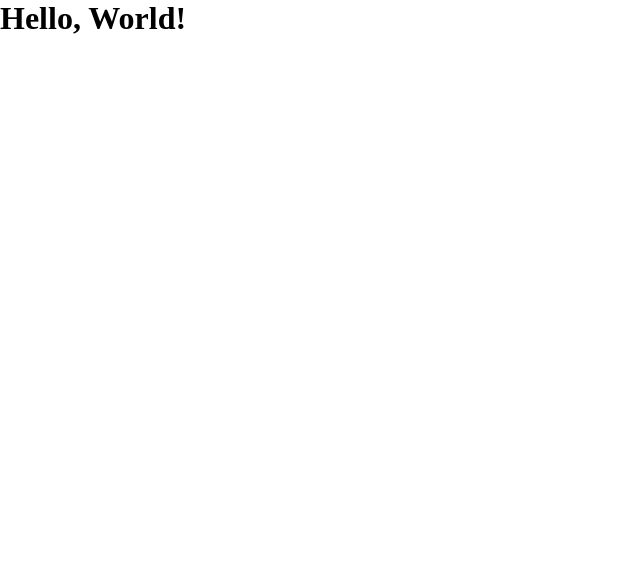
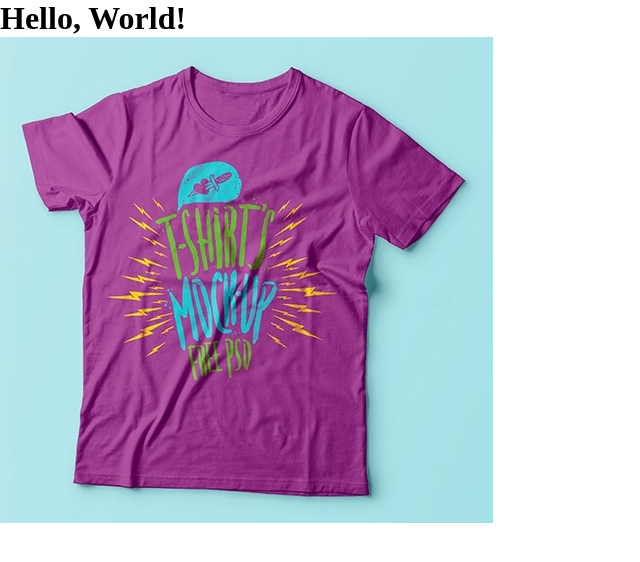
Before and after one commit to andreysemichev/spin-react, a React (Create React App) app: page / in a window 1280 px wide. Shown: the top 562 px of the page, without its empty margins (0-640 px from the left). Built offline with nearby package versions, Linux system fonts and the light colour scheme.

Commit message:
Add absolute paths

```diff
--- /dev/null
+++ b/jsconfig.json
@@ -0,0 +1,6 @@
+{
+  "compilerOptions": {
+    "baseUrl": "src"
+  },
+  "include": ["src"]
+}
--- a/src/App.js
+++ b/src/App.js
@@ -1,9 +1,11 @@
 import React from "react";
+import image from "assets/img/t-shirt.jpg";
 import "./App.module.scss";
 
 const App = () => {
     return (<>
         <h1>Hello, World!</h1>
+        <img src={image} alt="img" />
     </>);
 };
 
```
